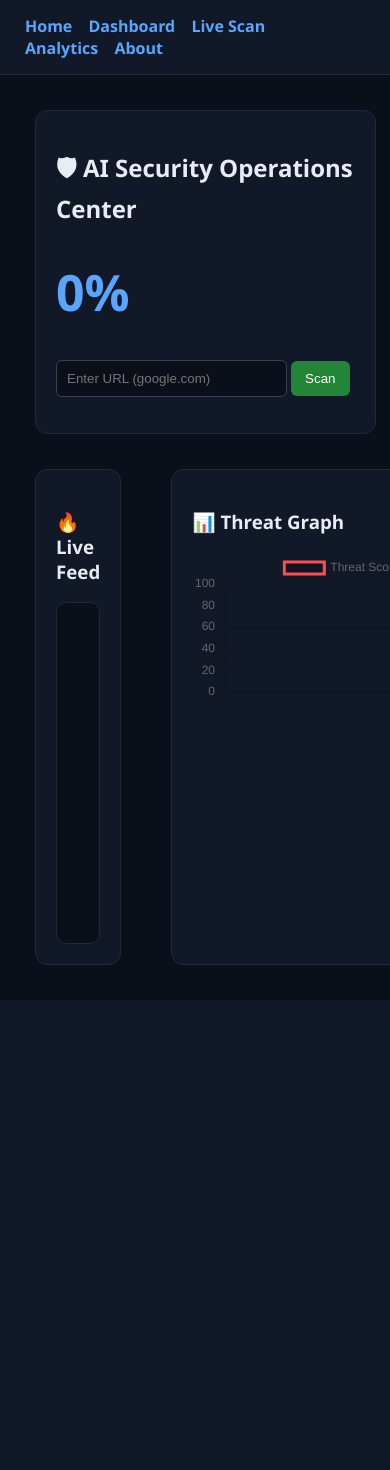
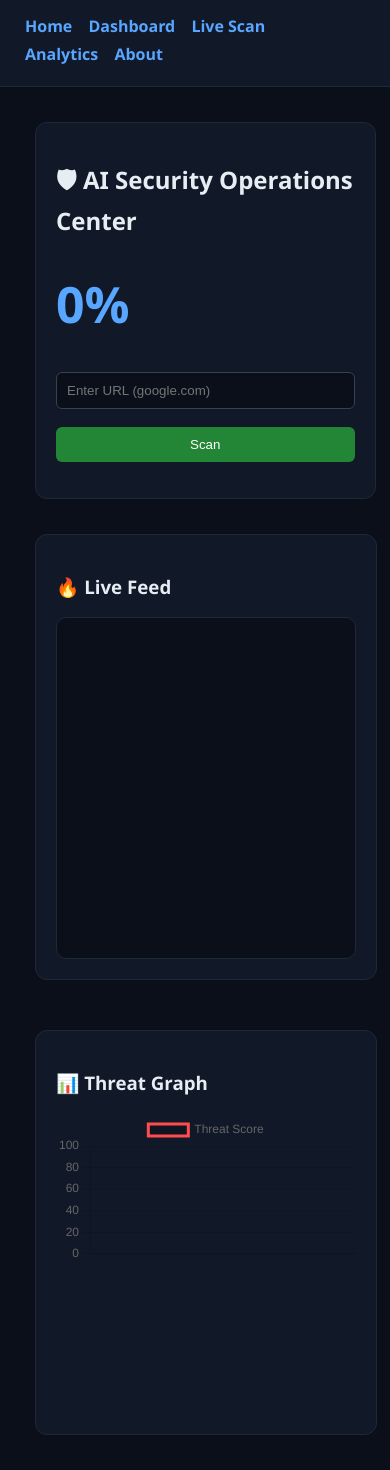
Before and after one commit to MohammedAshfakh/Intrusion-detection-project, a Flask app: page /dashboard in a window 390 px wide; the page is wider, and only the part inside the window is pictured. Before the commit the page ends 1000 px from the top of that part, so only its background shows below. Run offline with Flask 3, Linux system fonts and the light colour scheme.

Commit message:
changed something in app.py and dashboard.

```diff
--- a/templates/dashboard.html
+++ b/templates/dashboard.html
@@ -1,6 +1,7 @@
 <!DOCTYPE html>
 <html>
 <head>
+<meta name="viewport" content="width=device-width, initial-scale=1.0">
 <title>AI SOC Security Center</title>
 
 <link rel="stylesheet" href="/static/style.css">
@@ -28,7 +29,38 @@ margin-right:12px;
 text-decoration:none;
 font-weight:600;
 }
+@media(max-width:768px){
 
+nav{
+flex-direction:column;
+align-items:flex-start;
+gap:10px;
+}
+
+nav a{
+display:inline-block;
+margin-bottom:6px;
+}
+
+.container{
+width:98%;
+padding:10px;
+}
+
+#score{
+font-size:36px;
+}
+
+.feed{
+height:250px;
+}
+
+button{
+width:100%;
+margin-top:8px;
+}
+
+}
 .container{width:95%;margin:auto;padding:20px;}
 
 .grid{
@@ -38,6 +70,11 @@ gap:20px;
 margin-top:20px;
 }
 
+@media(max-width:768px){
+.grid{
+grid-template-columns:1fr;
+}
+}
 .card{
 background:#111827;
 border:1px solid #1f2937;
@@ -52,8 +89,15 @@ border-radius:6px;
 border:1px solid #374151;
 background:#0b0f19;
 color:white;
+box-sizing:border-box;
 }
 
+@media(max-width:768px){
+input{
+width:100%;
+margin-bottom:10px;
+}
+}
 button{
 padding:10px 14px;
 background:#238636;
@@ -118,9 +162,12 @@ color:#58a6ff;
 
 <div class="card">
 <h3>📊 Threat Graph</h3>
-<canvas id="chart"></canvas>
+
+<div style="height:300px;">
+    <canvas id="chart"></canvas>
 </div>
 
+</div>
 </div>
 
 </div>
```
